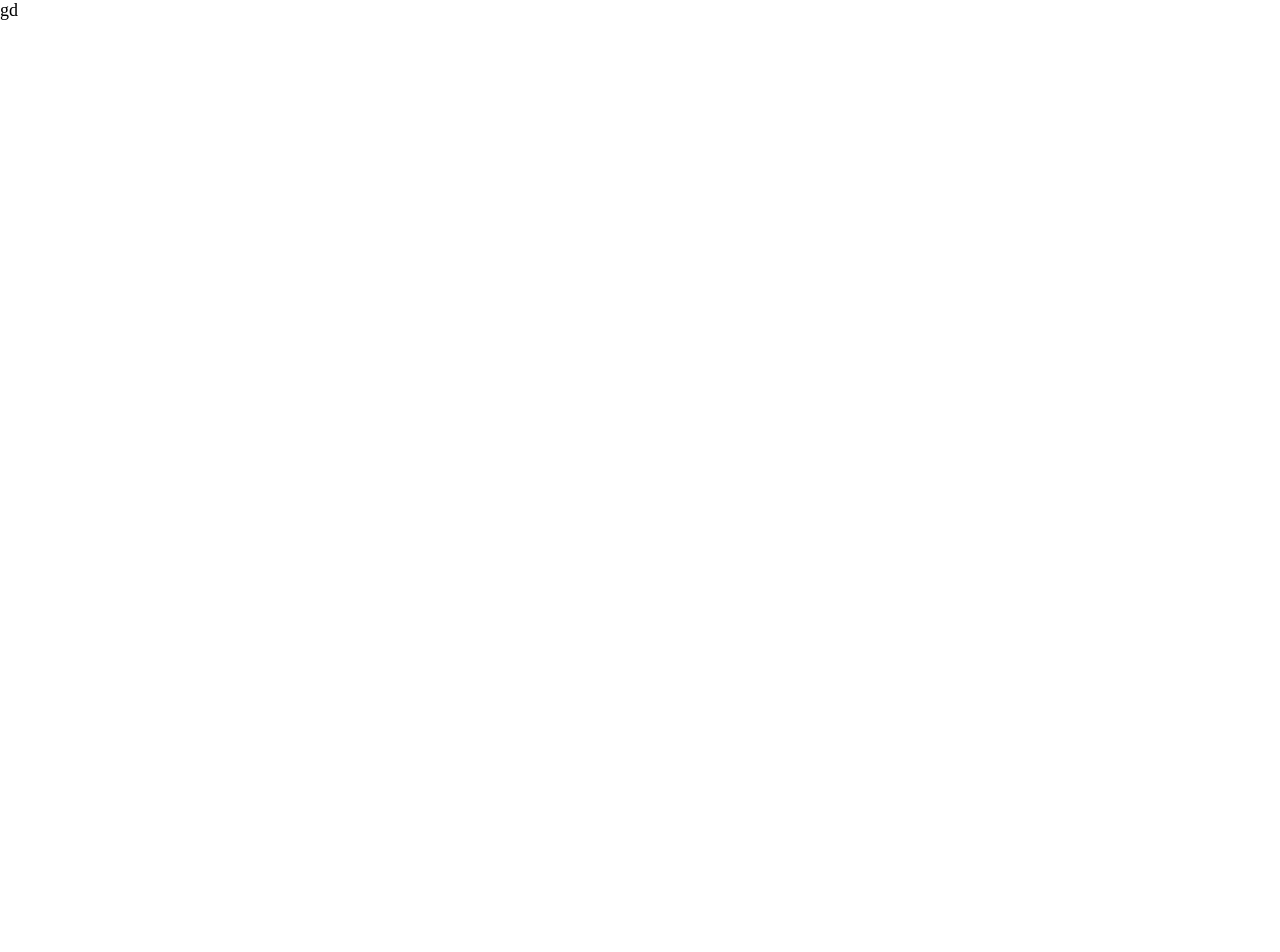
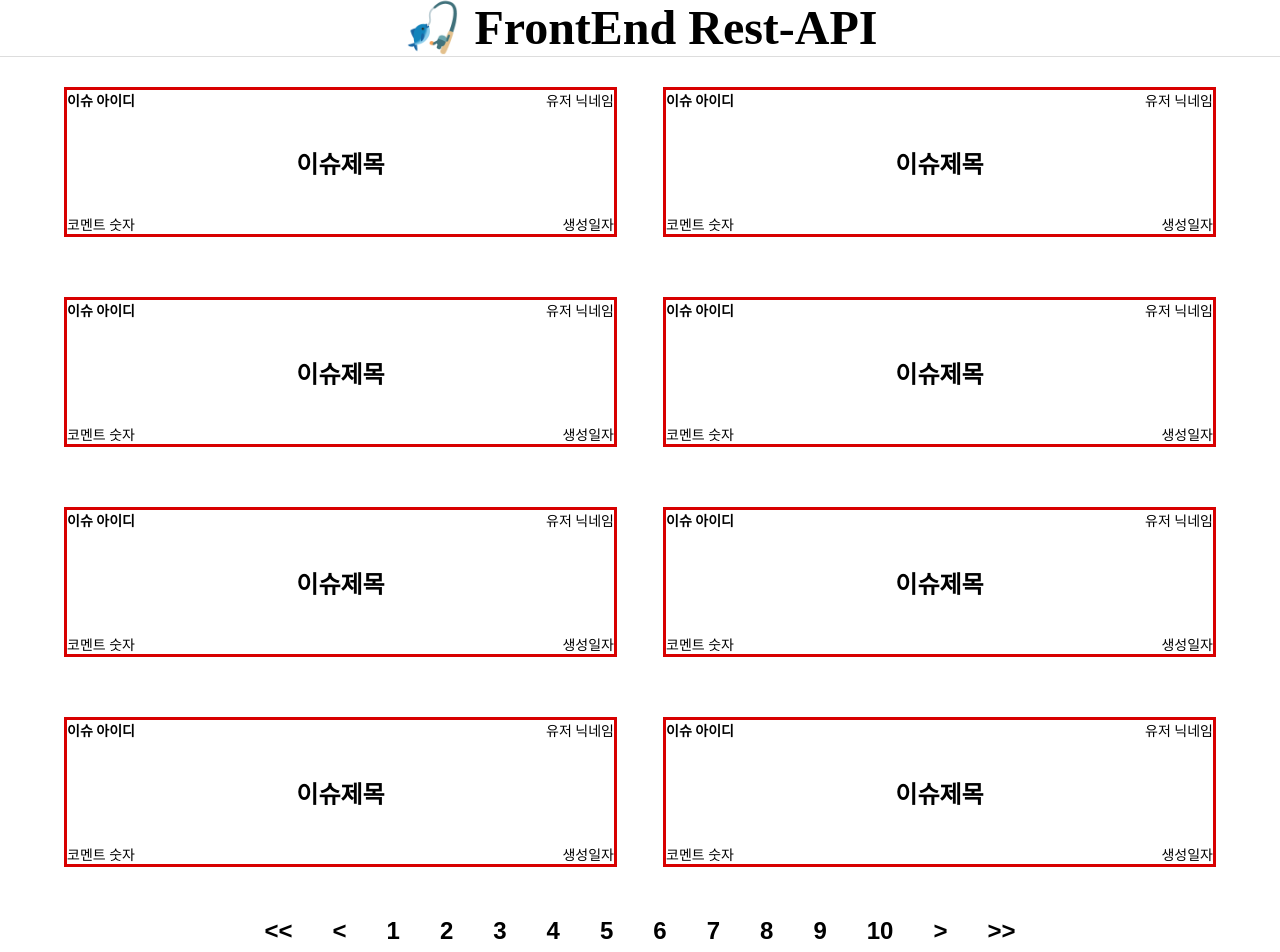
Before and after one commit to 2023-frontend1/Frontend-RestAPI, a React (Vite) app: page / in a window 1280 px wide. Shown: the top 952 px of the page. Before the commit the page ends 800 px from the top, so only its background shows below. Built offline with nearby package versions, Linux system fonts and the light colour scheme.

Commit message:
desgin: main-page-publishing작업 완료

```diff
--- a/src/App.jsx
+++ /dev/null
@@ -1,5 +0,0 @@
-function App() {
-	return <>gd</>
-}
-
-export default App
--- a/src/main.jsx
+++ b/src/main.jsx
@@ -1,11 +1,11 @@
 import React from 'react'
 import ReactDOM from 'react-dom/client'
-import App from './App.jsx'
 import GlobalStyles from './styles/GlobalStyles.jsx'
+import MainPage from './main_page/MainPage.jsx'
 
 ReactDOM.createRoot(document.getElementById('root')).render(
 	<React.StrictMode>
 		<GlobalStyles />
-		<App />
+		<MainPage />
 	</React.StrictMode>
 )
--- /dev/null
+++ b/src/main_page/MainPage.jsx
@@ -0,0 +1,50 @@
+import styled from 'styled-components'
+import { Header, IssueBox, PaginationBtn } from './components/@index'
+import flexAlign from '../styles/themes/FlexAlign'
+function MainPage() {
+	return (
+		<S.Div_AlignWrap>
+			<S.Div_HeaderWrap>
+				<Header />
+			</S.Div_HeaderWrap>
+			<S.Div_IuuseWrap>
+				<IssueBox />
+				<IssueBox />
+				<IssueBox />
+				<IssueBox />
+				<IssueBox />
+				<IssueBox />
+				<IssueBox />
+				<IssueBox />
+			</S.Div_IuuseWrap>
+			<S.Div_BtnWrap>
+				<PaginationBtn />
+			</S.Div_BtnWrap>
+		</S.Div_AlignWrap>
+	)
+}
+
+export default MainPage
+
+const Div_AlignWrap = styled.div`
+	${flexAlign.flexCenter}
+	${flexAlign.directionColumn}
+`
+const Div_HeaderWrap = styled.div`
+	width: 100%;
+`
+
+const Div_IuuseWrap = styled.div`
+	${flexAlign.justifyBetween}
+	width: 90%;
+	flex-wrap: wrap;
+`
+const Div_BtnWrap = styled.div`
+	width: 100%;
+`
+const S = {
+	Div_AlignWrap,
+	Div_HeaderWrap,
+	Div_IuuseWrap,
+	Div_BtnWrap,
+}
--- /dev/null
+++ b/src/main_page/components/@index.js
@@ -0,0 +1,5 @@
+import Header from './Header'
+import IssueBox from './IssueBox'
+import PaginationBtn from './PaginationBtn'
+
+export { Header, IssueBox ,PaginationBtn}
--- /dev/null
+++ b/src/main_page/components/Header.jsx
@@ -0,0 +1,33 @@
+import styled from 'styled-components'
+import {
+	color,
+	flexAlign,
+	fontSize,
+	fontWeight,
+} from '../../styles/themes/@index'
+
+const Header = () => {
+	return (
+		<S.Div_HeaderWrap>
+			<S.H1_Text> 🎣 FrontEnd Rest-API</S.H1_Text>
+		</S.Div_HeaderWrap>
+	)
+}
+export default Header
+
+const Div_HeaderWrap = styled.div`
+	${flexAlign.flexCenter}
+	width: 100%;
+	height: 20%;
+	border-bottom: 0.1rem solid ${color.grayScale[80]};
+`
+
+const H1_Text = styled.h1`
+	font-size: ${fontSize.huge};
+	font-weight: ${fontWeight.bold};
+`
+
+const S = {
+	Div_HeaderWrap,
+	H1_Text,
+}
--- /dev/null
+++ b/src/main_page/components/IssueBox.jsx
@@ -0,0 +1,72 @@
+import styled from 'styled-components'
+import {
+	color,
+	flexAlign,
+	fontSize,
+	fontWeight,
+} from '../../styles/themes/@index'
+
+const IssueBox = () => {
+	return (
+		<S.Div_Wrapper>
+			<S.Div_IssueId>이슈 아이디</S.Div_IssueId>
+			<S.H1_Title>이슈제목</S.H1_Title>
+			<S.Div_CommentsNumber>코멘트 숫자</S.Div_CommentsNumber>
+			<S.Div_Writter>유저 닉네임</S.Div_Writter>
+			<S.Div_CreatedTime>생성일자</S.Div_CreatedTime>
+		</S.Div_Wrapper>
+	)
+}
+export default IssueBox
+
+const Div_Wrapper = styled.div`
+	position: relative;
+	border: 3px solid ${color.red[100]};
+	width: 48%;
+	height: 15rem;
+	margin: 3rem 0px;
+	${flexAlign.flexCenter}
+`
+
+const Div_IssueId = styled.div`
+	position: absolute;
+	left: 0;
+	top: 0;
+	font-size: ${fontSize.tiny};
+	font-weight: ${fontWeight.bold};
+`
+const H1_Title = styled.h1`
+	font-size: ${fontSize.large};
+	font-weight: ${fontWeight.bold};
+`
+const Div_CommentsNumber = styled.div`
+	position: absolute;
+	left: 0;
+	bottom: 0;
+	font-size: ${fontSize.tiny};
+	font-weight: ${fontWeight.regular};
+`
+const Div_CreatedTime = styled.div`
+	position: absolute;
+	right: 0;
+	bottom: 0;
+	font-size: ${fontSize.tiny};
+	font-weight: ${fontWeight.regular};
+`
+
+const Div_Writter = styled.div`
+	position: absolute;
+	right: 0;
+	top: 0;
+	font-size: ${fontSize.tiny};
+	font-weight: ${fontWeight.regular};
+`
+
+const S = {
+	Div_Wrapper,
+	Div_IssueId,
+	H1_Title,
+	Div_CommentsNumber,
+	Div_CreatedTime,
+	Div_Writter,
+}
--- /dev/null
+++ b/src/main_page/components/PaginationBtn.jsx
@@ -0,0 +1,44 @@
+import styled from 'styled-components'
+import { fontSize, flexAlign, fontWeight } from '../../styles/themes/@index'
+
+const PaginationBtn = () => {
+	return (
+		<S.Div_BtnWrap>
+			<S.But_Button>{`${'<<'}`}</S.But_Button>
+			<S.But_Button>{`${'<'}`}</S.But_Button>
+			<S.But_Button>1</S.But_Button>
+			<S.But_Button>2</S.But_Button>
+			<S.But_Button>3</S.But_Button>
+			<S.But_Button>4</S.But_Button>
+			<S.But_Button>5</S.But_Button>
+			<S.But_Button>6</S.But_Button>
+			<S.But_Button>7</S.But_Button>
+			<S.But_Button>8</S.But_Button>
+			<S.But_Button>9</S.But_Button>
+			<S.But_Button>10</S.But_Button>
+			<S.But_Button>{`${'>'}`}</S.But_Button>
+			<S.But_Button>{`${'>>'}`}</S.But_Button>
+		</S.Div_BtnWrap>
+	)
+}
+export default PaginationBtn
+const Div_BtnWrap = styled.div`
+	${flexAlign.flexCenter}
+`
+
+const But_Button = styled.button`
+	margin: 1rem;
+	padding: 1rem;
+	font-size: ${fontSize.large};
+	font-weight: ${fontWeight.bold};
+	border: 0;
+	background-color: transparent;
+	&:hover {
+		cursor: pointer;
+	}
+`
+
+const S = {
+	Div_BtnWrap,
+	But_Button,
+}
```
